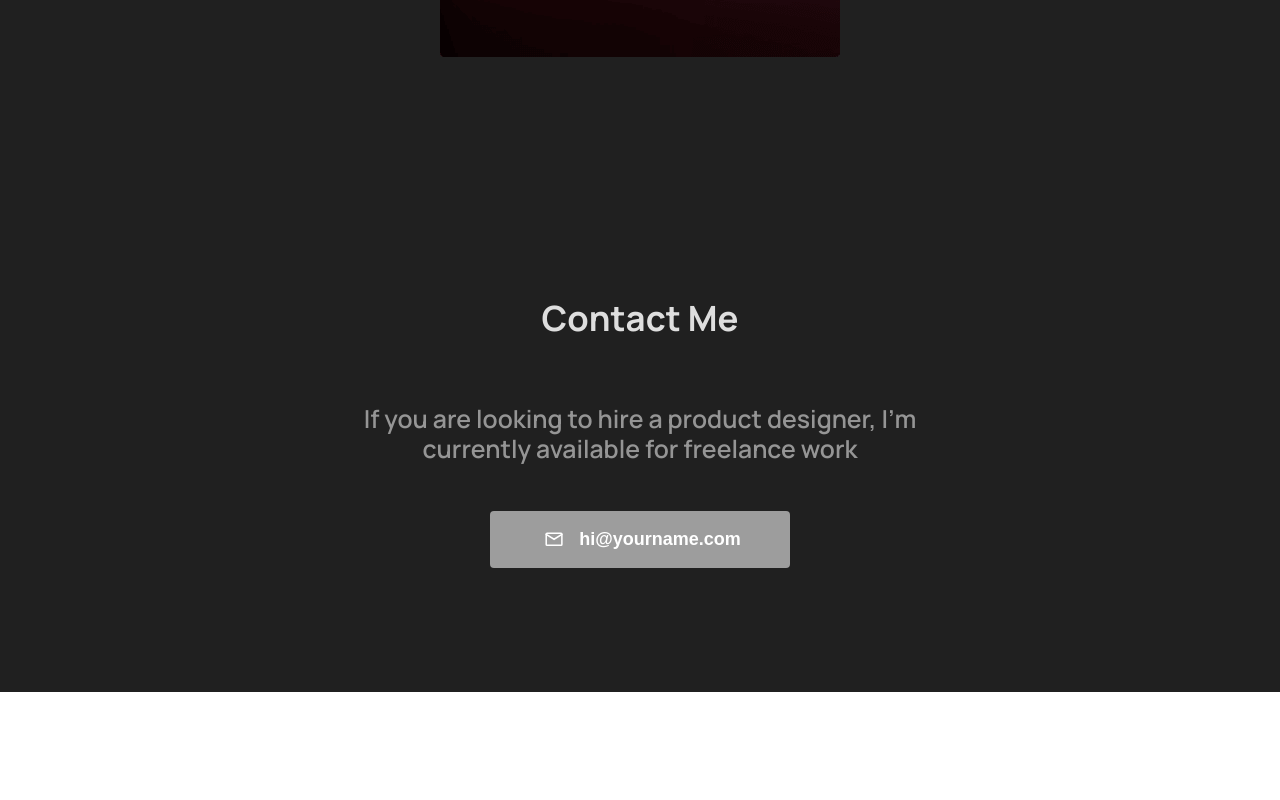
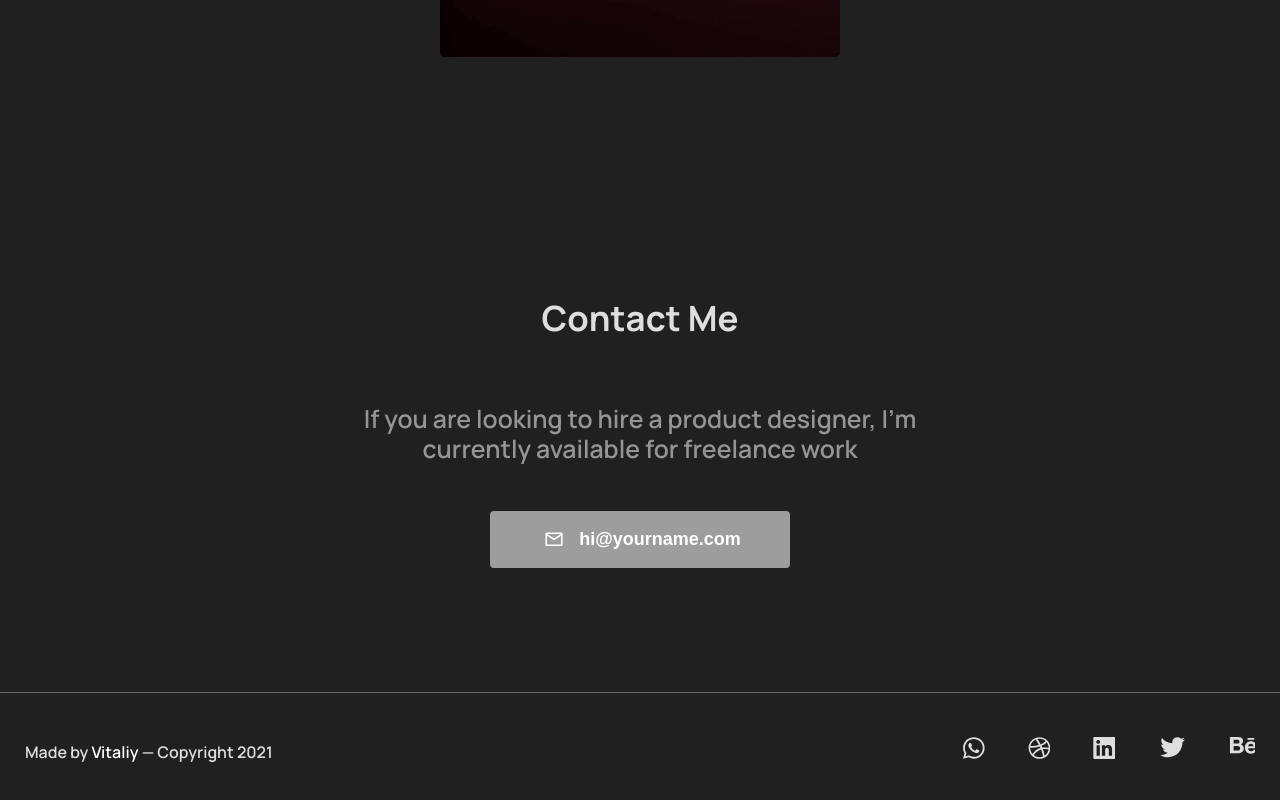
Before and after one commit to EgoshinVA/my-portfolio, a React (Create React App) app: page / in a window 1280 px wide. Shown: the part 7136-7936 px from the top of the page. Before the commit the page ends 7828 px from the top, so only its background shows below. Built offline with nearby package versions, Linux system fonts and the light colour scheme.

Commit message:
adaptive footer

```diff
--- a/src/App.tsx
+++ b/src/App.tsx
@@ -16,7 +16,7 @@ function App() {
             <Visual/>
             <Projects/>
             <Contact/>
-            {/*<Footer/>*/}
+            <Footer/>
         </div>
     );
 }
--- a/src/layout/footer/Footer.tsx
+++ b/src/layout/footer/Footer.tsx
@@ -32,12 +32,24 @@ const StyledFooter = styled.footer`
   height: 120px;
 
 
+
   &::before {
     position: absolute;
     content: "";
     width: 100%;
     height: 1px;
     background-color: #696969;
+  }
+
+  @media ${theme.media.tablet}{
+    ${FlexWrapper}{
+      flex-direction: column-reverse;
+      justify-content: center;
+      align-items: center;
+      gap: 35px;
+    }
+    height: 191px;
+
   }
 `
 
--- a/src/style/GlobalStyled.tsx
+++ b/src/style/GlobalStyled.tsx
@@ -19,6 +19,7 @@ export const GlobalStyled = createGlobalStyle`
     -moz-osx-font-smoothing: grayscale;
     color: ${theme.colors.font};
     line-height: 1.2;
+    min-width: 414px;
   }
 
   section {
```
